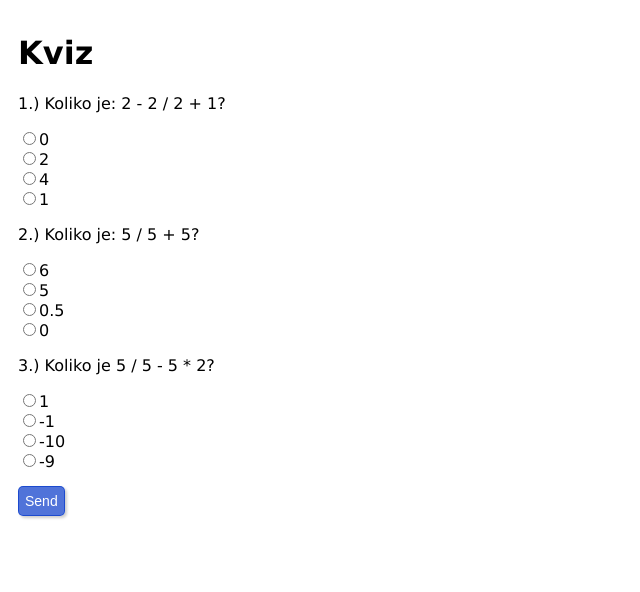
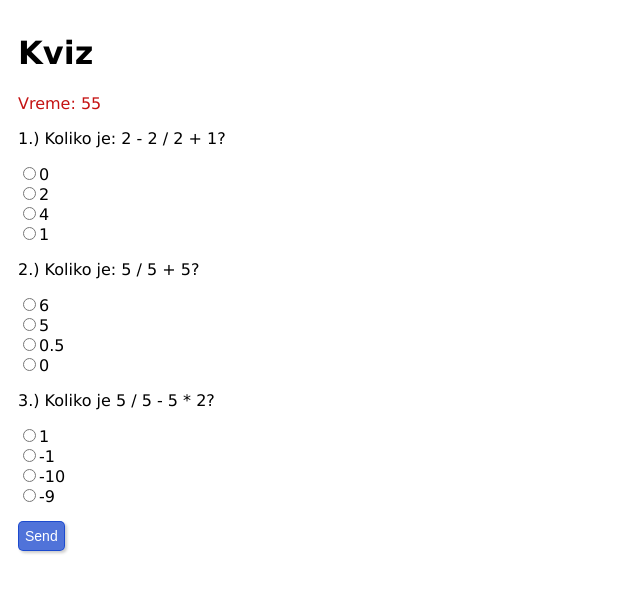
Before and after one commit to blagojevicbojan/quiz-react, a React (Vite) app: page / in a window 1280 px wide. Shown: the top 592 px of the page, without its empty margins (0-640 px from the left). Built offline with nearby package versions, Linux system fonts and the light colour scheme.

Commit message:
adding timer

```diff
--- a/src/App.jsx
+++ b/src/App.jsx
@@ -5,12 +5,14 @@ import Score from "./Score";
 import Reset from "./Reset";
 import QuizContext from "./QuizContext";
 import { useContext } from "react";
+import Timer from "./Timer";
 
 function App() {
   const { isSend } = useContext(QuizContext);
   return (
     <div className="App">
       <h1>Kviz</h1>
+      <Timer />
       <FormQuestions questions={questions} />
       {isSend && (
         <>
--- a/src/QuizContext.jsx
+++ b/src/QuizContext.jsx
@@ -1,4 +1,4 @@
-import { createContext, useState } from "react";
+import { createContext, useRef, useState } from "react";
 import questions from "./data";
 
 const QuizContext = createContext();
@@ -8,32 +8,53 @@ export const QuizProvider = ({ children }) => {
   const [isSend, setIsSend] = useState(false);
   const [userAnswers, setUserAnswers] = useState(new Array(questions.length));
 
+  // Timer
+  const DURATION = 60;
+  const [timeLeft, setTimeLeft] = useState(DURATION);
+  const timerRef = useRef(null);
+
+  // Odgovori korisnika
   const addUserAnswers = (answer, ind) => {
     const newArray = [...userAnswers];
     newArray[ind] = answer;
     setUserAnswers((a) => [...newArray]);
   };
 
+  // Rezultat
   const finalScore = () => {
     userAnswers.forEach(
       (a, i) => questions[i].correct === a && setScore((s) => s + 1)
     );
   };
 
+  // Slanje forme kviza
   const sendQuiz = () => {
     setIsSend(true);
+    clearInterval(timerRef.current);
     finalScore();
   };
 
+  // Resetovanje kviza
   const onReset = () => {
     setIsSend(false);
     setUserAnswers(new Array(questions.length));
     setScore(0);
+    setTimeLeft(DURATION);
   };
 
   return (
     <QuizContext.Provider
-      value={{ score, isSend, userAnswers, addUserAnswers, sendQuiz, onReset }}
+      value={{
+        score,
+        isSend,
+        userAnswers,
+        addUserAnswers,
+        sendQuiz,
+        onReset,
+        timeLeft,
+        setTimeLeft,
+        timerRef,
+      }}
     >
       {children}
     </QuizContext.Provider>
--- /dev/null
+++ b/src/Timer.jsx
@@ -0,0 +1,28 @@
+import { useContext, useEffect } from "react";
+import QuizContext from "./QuizContext";
+
+const Timer = () => {
+  const { timerRef, timeLeft, setTimeLeft, isSend, sendQuiz } =
+    useContext(QuizContext);
+
+  useEffect(() => {
+    if (isSend) return;
+
+    timerRef.current = setInterval(() => {
+      setTimeLeft((t) => t - 1);
+    }, 1000);
+
+    return () => clearInterval(timerRef.current);
+  }, [isSend]); // za svaku promenu isSend (za klik na dugme Send)
+
+  useEffect(() => {
+    if (timeLeft <= 0) {
+      // Kada istekne vreme, šalje se forma kviza
+      sendQuiz();
+    }
+  }, [timeLeft]); // za svaku promenu timeLeft
+
+  return <div className="timer">Vreme: {timeLeft}</div>;
+};
+
+export default Timer;
--- a/src/index.css
+++ b/src/index.css
@@ -23,3 +23,7 @@ body {
 .question {
   margin-bottom: 5px;
 }
+
+.timer {
+  color: rgb(197, 18, 18);
+}
```
